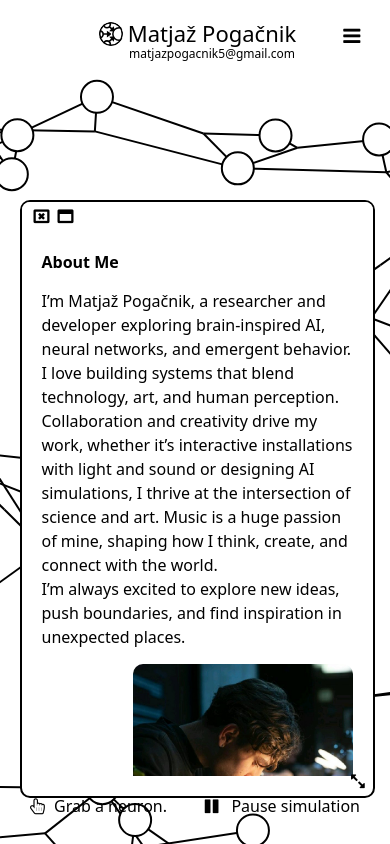
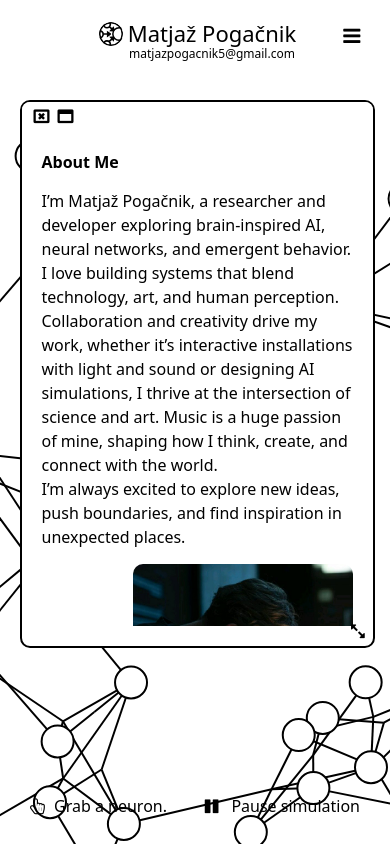
Before and after one commit to MAZI2/mazi2.github.io, a Vue app: page / in a window 390 px wide. Built offline with nearby package versions, Linux system fonts and the light colour scheme; the HTML template or start-up script is replaced by a standard one.

Commit message:
small fixes

```diff
--- a/src/App.vue
+++ b/src/App.vue
@@ -92,6 +92,7 @@ function resolvePanelComponent(panel: { route: string; props?: any }) {
   }
 }
 
+const isMobile = () => window.innerWidth <= 768
 
 
 
@@ -111,9 +112,9 @@ function resolvePanelComponent(panel: { route: string; props?: any }) {
       panels.value = panels.value.filter(p => p.route !== route)
 
       const width = Math.min(window.innerWidth * 0.9, 700)
-      const height = window.innerHeight - 250
+      const height = window.innerHeight - (isMobile() ? 300 : 250)
       const baseX = (window.innerWidth - width) / 2
-      const baseY = 200
+      const baseY = isMobile() ? 100 : 200
 
       let x = baseX
       let y = baseY
--- a/src/vue/Nav.vue
+++ b/src/vue/Nav.vue
@@ -76,6 +76,7 @@ export default defineComponent({
     position: fixed;
     top: 60px;
     right: 0px;
+    align-items: flex-start;
     background: white;
     border: 2px solid black;
     border-radius: 10px;
```
